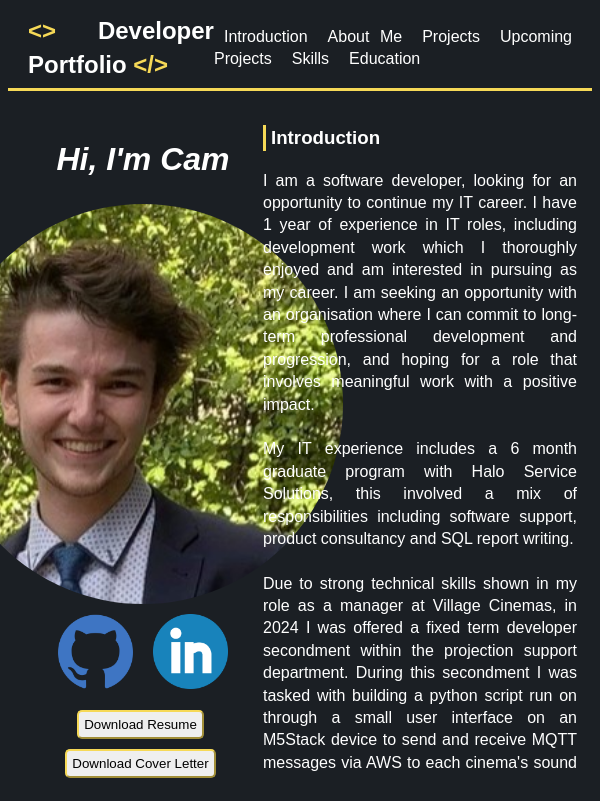
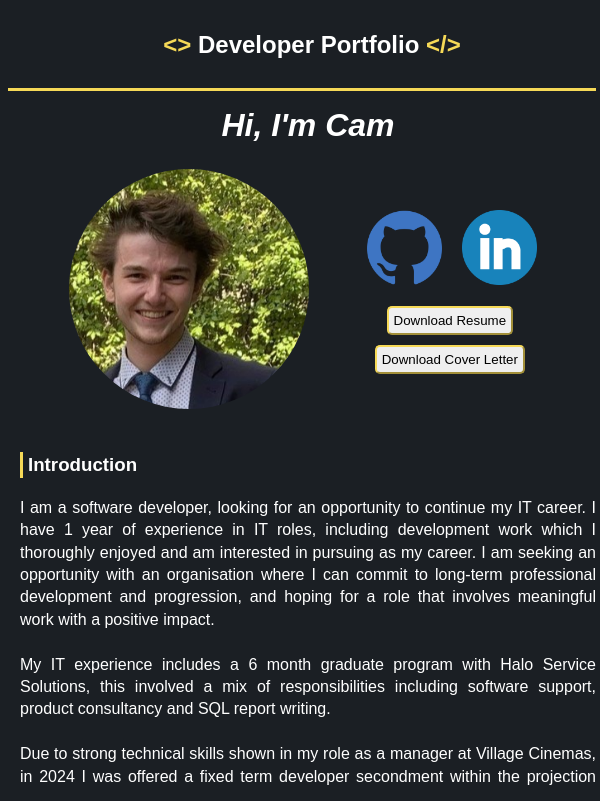
Before and after one commit to cammando016/portfolio, a React (Vite) app: page / in a window 600 px wide. Built offline with nearby package versions, Linux system fonts and the light colour scheme.

Commit message:
Update css with mobile layout

```diff
--- a/src/App.css
+++ b/src/App.css
@@ -203,3 +203,85 @@ button:hover {
     border-top-color: rgb(246,217,87);
     display: none;
 }
+
+@media only screen and (min-width: 599px) {
+    .mobile-overview {
+        display: none;
+    }
+}
+
+/* Mobile screen size styling */
+@media only screen and (max-width: 600px) {
+    /* Navbar styling */
+    #navbar {
+        flex-direction: column;
+        width: 98vw;
+    }
+    #navbar-links {
+        display: none;
+    }
+
+    /* Main content styling */
+
+    /* Person section */
+    main {
+        flex-direction: column;
+        width: 100vw;
+        height: 87vh;
+        padding: 0;
+    }
+    #contact-me {
+        width: 96vw;
+        padding: 2vw;
+        flex-flow: row wrap;
+        justify-content: space-evenly;
+    }
+    #greeting {
+        width: 100%;
+    }
+    #greeting > h1 {
+        margin-top: 0;
+        text-align: center;
+    }
+    #personal-photo {
+        width: 40vw;
+        height: 40vw;
+    }
+
+    /* Content section */
+    #main-content {
+        width: 96vw;
+        padding: 2vw;
+    }
+
+    /* Projects */
+    #section-projects > .portfolio-children, #section-upcoming-projects > .portfolio-children {
+        flex-direction: column;
+    }
+    .project-name {
+        margin-bottom: 0;
+        padding-bottom: 5px;
+    }
+    .project-buttons {
+        justify-content: flex-start;
+    }
+    .mobile-overview {
+        border-style: solid;
+        border-bottom: 0;
+        border-left: 0;
+        border-right: 0;
+        border-top-color: rgb(246,217,87);
+    }
+    .project-image-mobile {
+        width: 90vw;
+        height: auto;
+        padding-top: 5px;
+    }
+
+    .active-project {
+        border-bottom: none;
+    }
+    .project-image, #project-overviews, #upcoming-project-overviews {
+        display: none;
+    }
+}
--- a/src/App.jsx
+++ b/src/App.jsx
@@ -43,7 +43,7 @@ function App() {
                   key={project.projectId}
                   project={project}
                   onClick={updateActiveOverview}
-                  projectId={project.projectId}
+                  activeProject={activeOverview}
                 />
               );
             }))
@@ -57,6 +57,7 @@ function App() {
                 key={project.projectId}
                 project={project}
                 onClick={updateActiveOverview}
+                activeProject={activeOverview}
               />
             );
           }))
--- a/src/components/contact-me.jsx
+++ b/src/components/contact-me.jsx
@@ -4,12 +4,15 @@ import formatId from "../utils/format-id";
 export default function ContactMe() {
     return (
         <div id="contact-me">
+            <div id="greeting">
                 <h1><em>Hi, I'm Cam</em></h1>
+            </div>
             <img
                 src="/profile-picture.jpeg"
                 alt="photo of me"
                 id="personal-photo"
             />
+            <div id="contact-links">
                 <div id="contact-follow-links">
                     <a href="https://github.com/cammando016" target="blank"><img alt="Github Logo" className="social-link" src="/github-logo.png" /></a>
                     <a href="https://www.linkedin.com/in/cameron-anderson-6b3078209/" target="blank"><img alt="LinkedIn Logo" className="social-link" src="/linkedin-logo.png" /></a>
@@ -19,5 +22,6 @@ export default function ContactMe() {
                     <a href="/c-anderson-cover-2025.pdf" download="C-Anderson-Cover-Letter"><button className="download-file" id="cover-letter-download">Download Cover Letter</button></a>
                 </div>
             </div>
+        </div>
     )
 }
--- a/src/components/project.jsx
+++ b/src/components/project.jsx
@@ -1,7 +1,7 @@
 import React from "react";
 import formatId from "../utils/format-id";
 
-export default function Project ({ project, onClick }) {
+export default function Project ({ project, onClick, activeProject }) {
     const handleClick = (e) => {
         onClick(e.target.id);
     }
@@ -11,17 +11,21 @@ export default function Project ({ project, onClick }) {
             <div id={`project-${formatId(project.projectId)}`} className="project">
                 <div className="project-card">
                     <h4 className="project-name"><img alt="text" className="icon-img" src={project.projectLangImg}/>{project.projectName}</h4>
-                    <img
-                        className="project-image"
-                        src={project.projectImage}
-                        alt="Project Photo"
-                    />
+                    <img className="project-image" src={project.projectImage} alt="Project Photo" />
                     <div className="project-buttons">
                         <button onClick={handleClick} id={`button-${project.projectId}`}>Toggle Project Overview</button>
                         {
                             project.projectLink !== "" && <button className="project-visit-button"><a href={project.projectLink} target="blank" className="project-visit-link">Visit Project</a></button>
                         }
                     </div>
+                    {
+                        activeProject === project.projectId && (
+                            <div className="mobile-overview">
+                                <img className="project-image-mobile" alt="Project Photo" src={project.projectImage} />
+                                <p>{project.projectOverview}</p>
+                            </div>
+                        )
+                    }
                 </div>
 
             </div>
--- a/src/data/portfolio-content.js
+++ b/src/data/portfolio-content.js
@@ -43,7 +43,7 @@ const projectContent = [
         projectName: 'Resume',
         projectImage: '/resume-photo.png',
         projectOverview: `My first project after learning React was to create a web version of my resume. Completing this allowed me to practice breaking down content into reusable components and passing data between components. I also added a panel to generate a random sport gif based on a user's selected sport. I did this in order to practice collecting user input and customising page content based on this, and to collect external data which I had not previously attempted.`,
-        projectLink: '',
+        projectLink: 'https://c-anderson-resume.netlify.app/',
         projectLangImg: '/react-logo.png'
     },
     {
```
Lines whose indentation alone changed are shown as unchanged.
